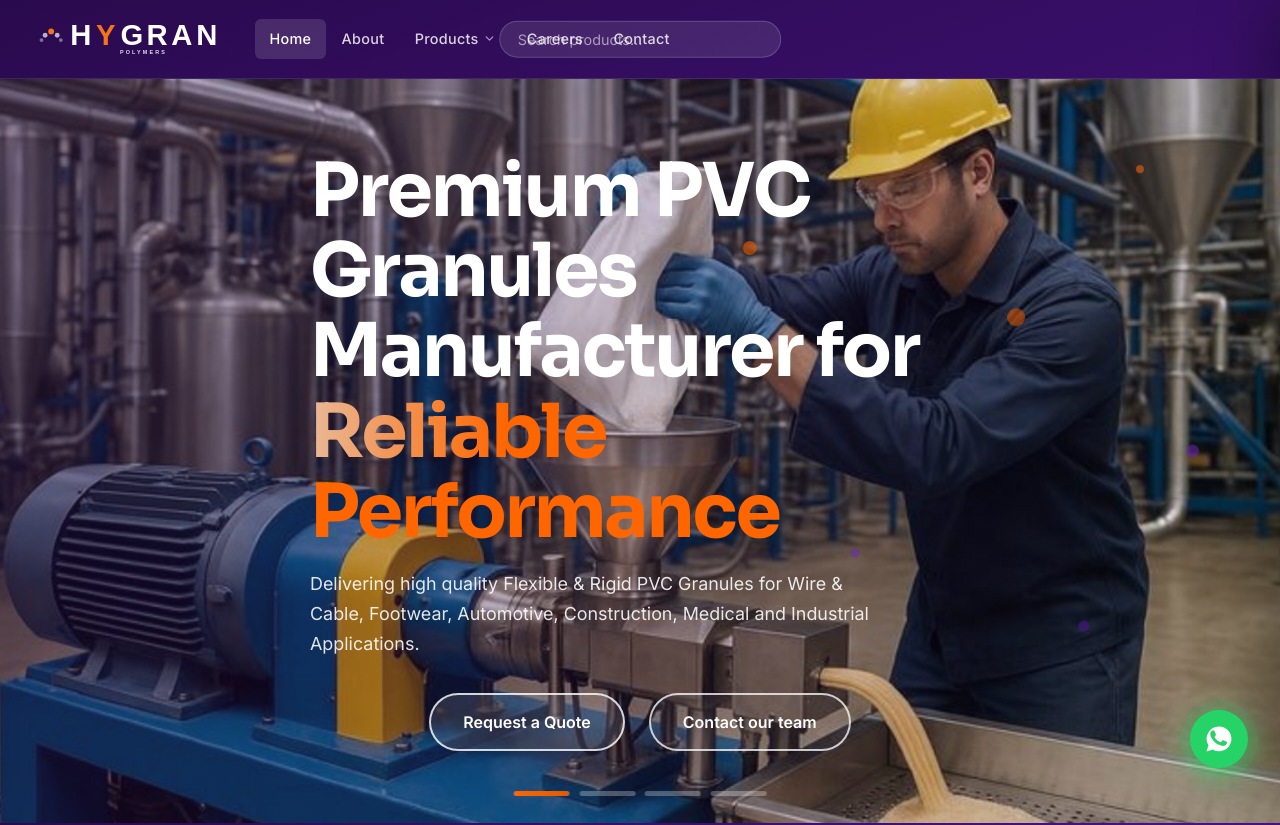
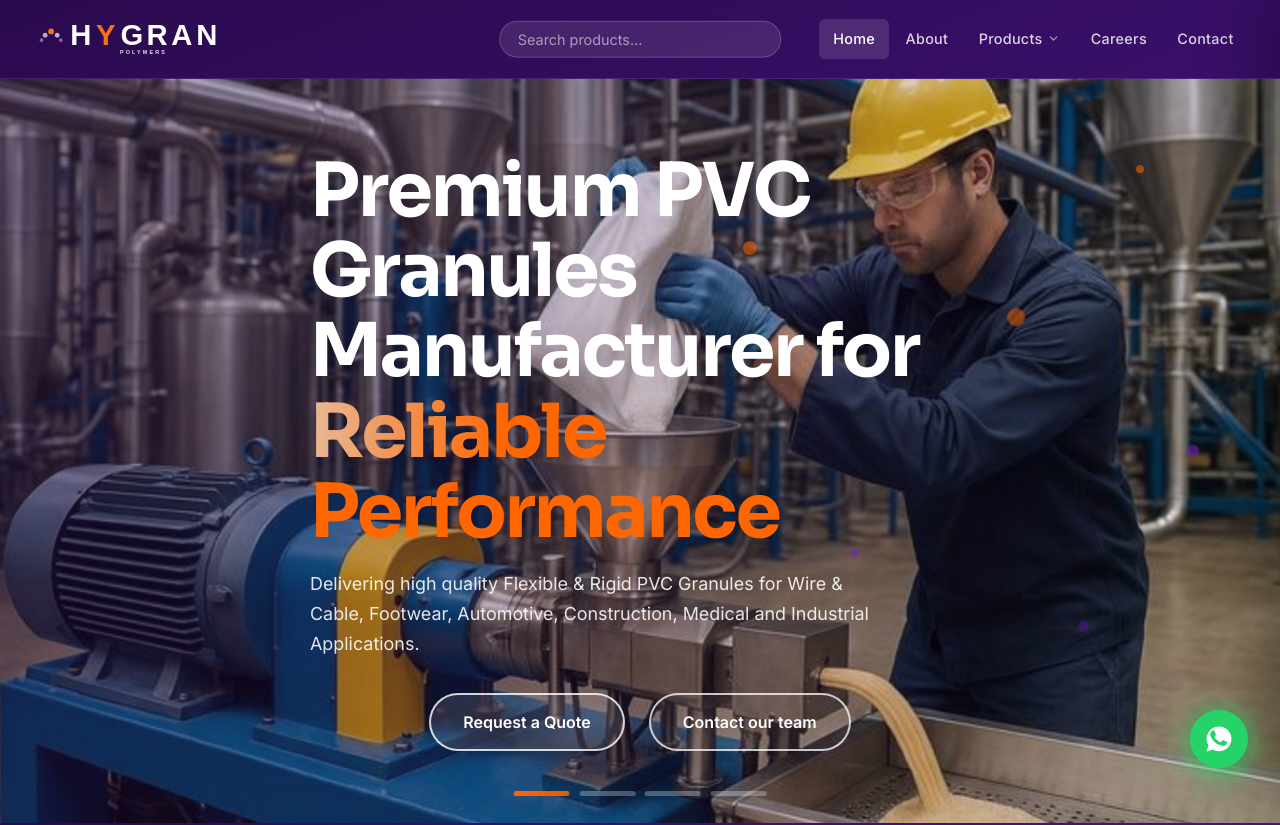
Before and after one commit to sainath31/hygran-polymers, a React (Vite) app: page / in a window 1280 px wide. Shown: the top 825 px of the page. Built offline with nearby package versions, Linux system fonts and the light colour scheme.

Commit message:
Push nav links to right side of navbar

```diff
--- a/src/App.css
+++ b/src/App.css
@@ -252,12 +252,12 @@
   padding-bottom: 1rem;
 }
 
-/* Desktop nav — logo + links on left, search centered */
+/* Desktop nav — links on the right */
 .nav-desktop {
   display: flex;
   align-items: center;
   gap: 0.1rem;
-  margin-left: 0.5rem;
+  margin-left: auto;
 }
 
 /* Search bar — absolutely centered in the navbar */
```
